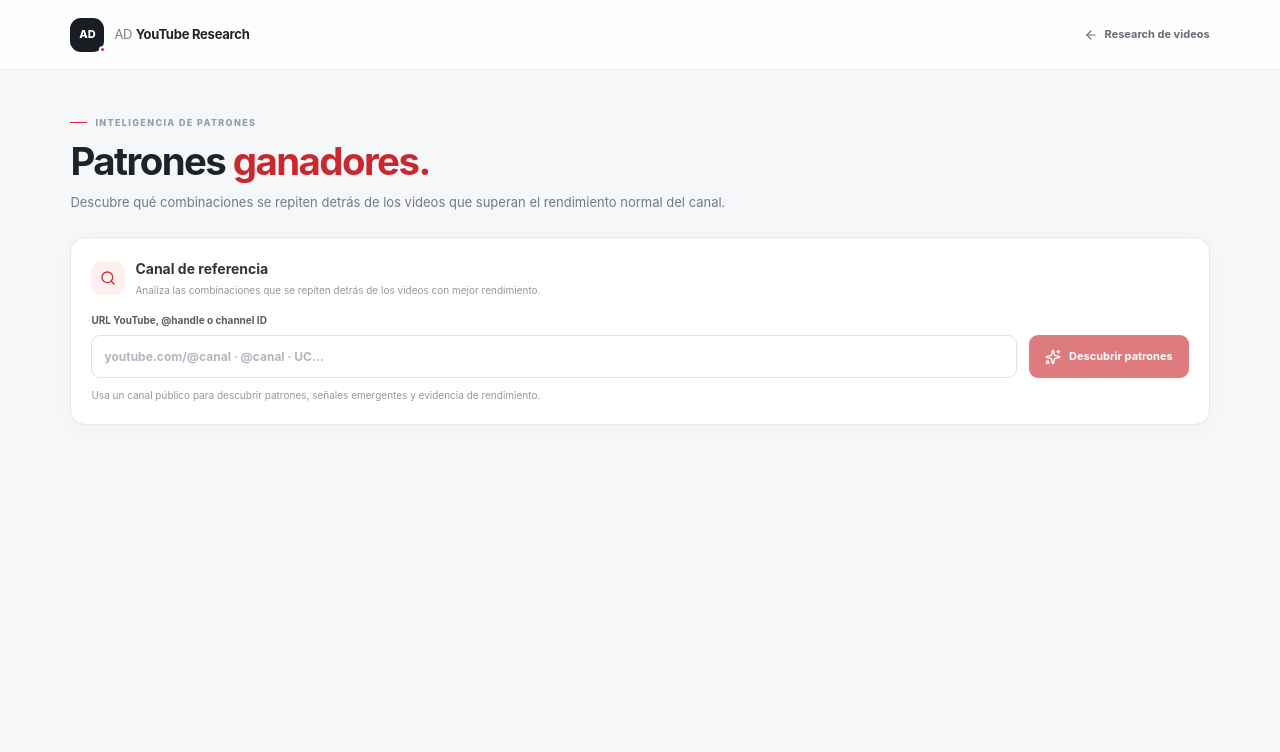
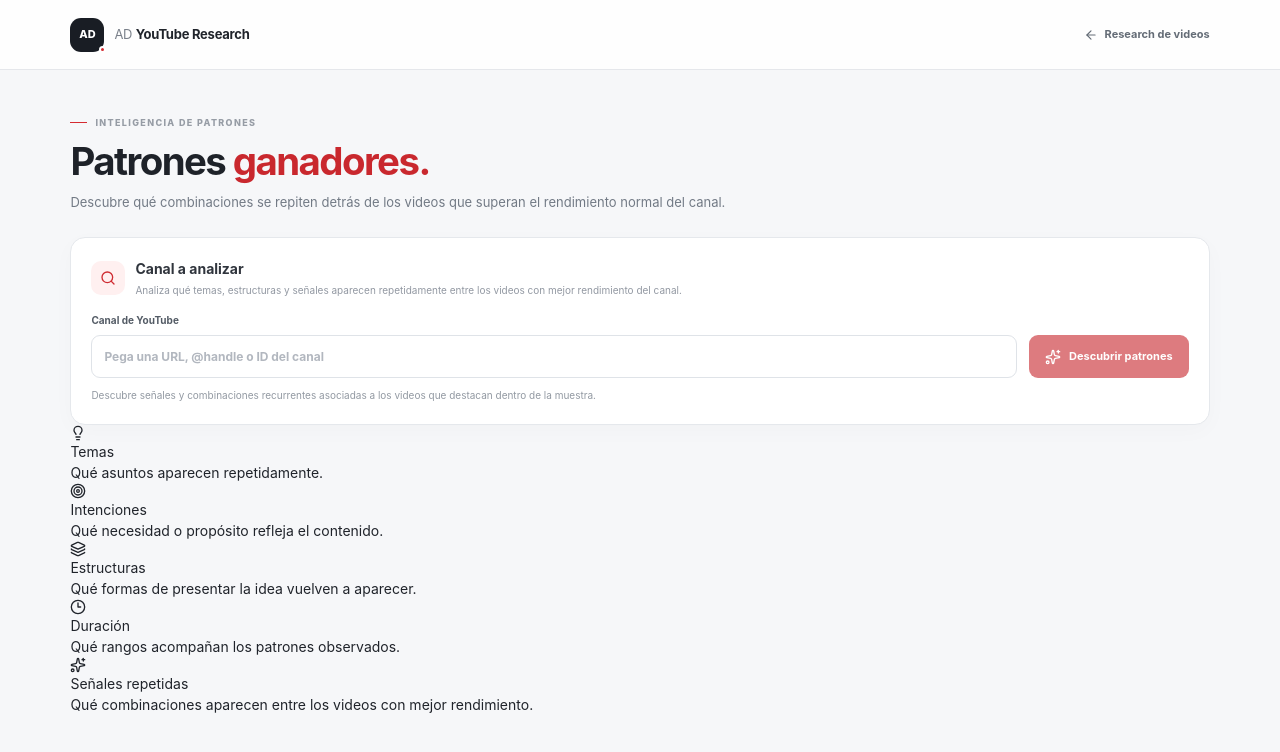
Before and after one commit to adproduccionesmiami-jpg/AD-YouTube-Research, a Next.js app: page /patrones in a window 1280 px wide. Shown: the top 752 px of the page. Built offline with nearby package versions, Linux system fonts and the light colour scheme.

Commit message:
refactor: improve winning patterns entry experience

```diff
--- a/src/components/patterns/WinningPatternsAnalyzer.tsx
+++ b/src/components/patterns/WinningPatternsAnalyzer.tsx
@@ -1,7 +1,7 @@
 "use client";
 
 import { FormEvent, useState } from "react";
-import { AlertTriangle, ArrowUpRight, LoaderCircle, Search, Sparkles, Trophy } from "lucide-react";
+import { AlertTriangle, ArrowUpRight, Clock3, Layers3, Lightbulb, LoaderCircle, Search, Sparkles, Target, Trophy } from "lucide-react";
 import type { CompetitorReport } from "@/types/competitor";
 import type { WinningPatternsAnalysis, WinningPattern } from "@/types/winning-patterns";
 import { analyzeWinningPatterns } from "@/lib/winning-patterns";
@@ -68,7 +68,16 @@ export default function WinningPatternsAnalyzer() {
   const allPatterns = analysis ? [...analysis.patterns, ...analysis.emergingSignals] : [];
   const selected = allPatterns.find((item) => item.id === selectedId) ?? null;
   return <>
-    <section className={styles.formCard}><div className={styles.formHeading}><span><Search size={16} /></span><div><h2>Canal de referencia</h2><p>Analiza las combinaciones que se repiten detrás de los videos con mejor rendimiento.</p></div></div><form onSubmit={submit}><div className={styles.formRow}><label htmlFor="pattern-channel">URL YouTube, @handle o channel ID<input id="pattern-channel" required autoComplete="off" maxLength={1000} value={channel} onChange={(event) => setChannel(event.target.value)} placeholder="youtube.com/@canal · @canal · UC…" /></label><button type="submit" disabled={loading || !channel.trim()}>{loading ? <LoaderCircle className={styles.spin} size={16} /> : <Sparkles size={16} />}{loading ? "Analizando…" : "Descubrir patrones"}</button></div><p className={styles.formHint}>Usa un canal público para descubrir patrones, señales emergentes y evidencia de rendimiento.</p></form>{error && <div className={styles.error} role="alert"><AlertTriangle size={15} />{error.message}</div>}</section>
+    <section className={styles.formCard}><div className={styles.formHeading}><span><Search size={16} /></span><div><h2>Canal a analizar</h2><p>Analiza qué temas, estructuras y señales aparecen repetidamente entre los videos con mejor rendimiento del canal.</p></div></div><form onSubmit={submit}><div className={styles.formRow}><label htmlFor="pattern-channel">Canal de YouTube<input id="pattern-channel" required autoComplete="off" maxLength={1000} value={channel} onChange={(event) => setChannel(event.target.value)} placeholder="Pega una URL, @handle o ID del canal" /></label><button type="submit" disabled={loading || !channel.trim()}>{loading ? <LoaderCircle className={styles.spin} size={16} /> : <Sparkles size={16} />}{loading ? "Analizando…" : "Descubrir patrones"}</button></div><p className={styles.formHint}>Descubre señales y combinaciones recurrentes asociadas a los videos que destacan dentro de la muestra.</p></form>{error && <div className={styles.error} role="alert"><AlertTriangle size={15} />{error.message}</div>}</section>
+    {!analysis && !loading && (
+      <section className={styles.entryPreview} aria-label="Qué analiza Patrones ganadores">
+        <article className={styles.entryPreviewCard}><span className={styles.entryPreviewIcon}><Lightbulb size={16} /></span><div><h3>Temas</h3><p>Qué asuntos aparecen repetidamente.</p></div></article>
+        <article className={styles.entryPreviewCard}><span className={styles.entryPreviewIcon}><Target size={16} /></span><div><h3>Intenciones</h3><p>Qué necesidad o propósito refleja el contenido.</p></div></article>
+        <article className={styles.entryPreviewCard}><span className={styles.entryPreviewIcon}><Layers3 size={16} /></span><div><h3>Estructuras</h3><p>Qué formas de presentar la idea vuelven a aparecer.</p></div></article>
+        <article className={styles.entryPreviewCard}><span className={styles.entryPreviewIcon}><Clock3 size={16} /></span><div><h3>Duración</h3><p>Qué rangos acompañan los patrones observados.</p></div></article>
+        <article className={styles.entryPreviewCard}><span className={styles.entryPreviewIcon}><Sparkles size={16} /></span><div><h3>Señales repetidas</h3><p>Qué combinaciones aparecen entre los videos con mejor rendimiento.</p></div></article>
+      </section>
+    )}
     {loading && <div className={styles.loading} role="status"><LoaderCircle className={styles.spin} size={18} />Analizando el canal y buscando combinaciones repetidas…</div>}
     {analysis && <div className={styles.report}><section className={styles.identity}><div><p className={styles.eyebrow}>CANAL ANALIZADO</p><h2>{analysis.channelName}</h2><p>{analysis.sampleSize} videos analizados · patrones detectados en la muestra reciente</p></div><a href={analysis.channelUrl} target="_blank" rel="noreferrer">Ver canal <ArrowUpRight size={13} /></a></section>
       <div className={styles.summary}><div><span>Patrones principales</span><strong>{analysis.patterns.length}</strong></div><div><span>Señales emergentes</span><strong>{analysis.emergingSignals.length}</strong></div><div><span>Muestra del canal</span><strong>{analysis.sampleSize}</strong></div></div>
```
